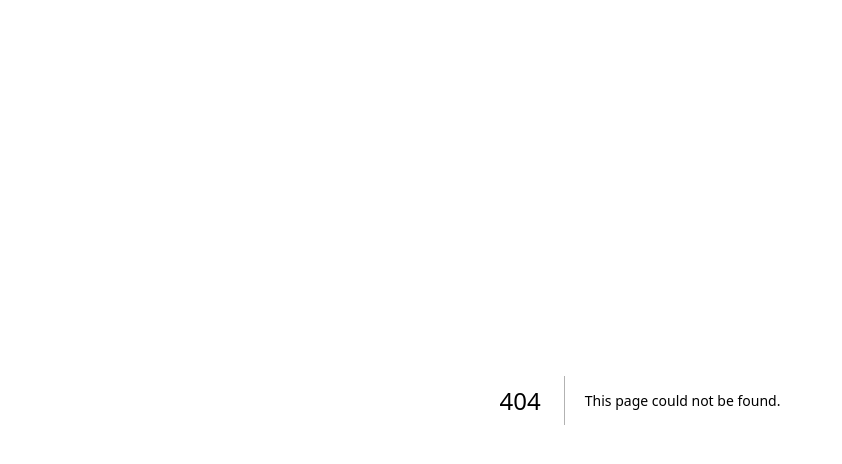
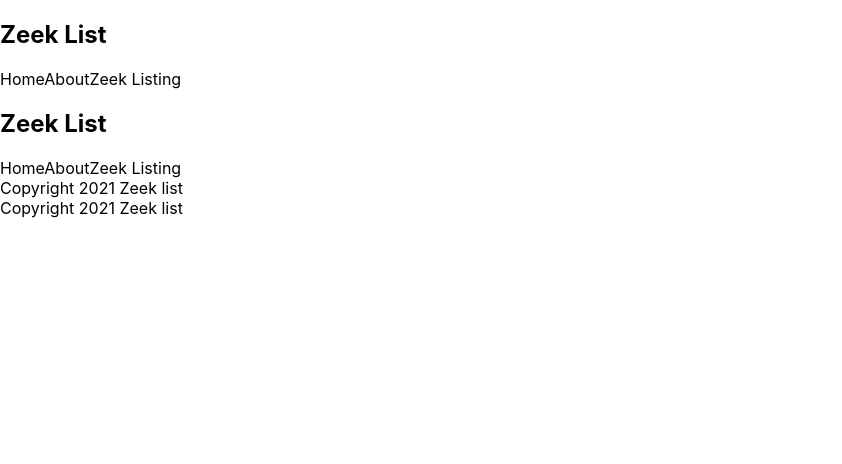
Before and after one commit to zeek-mansur/Zeek-lists, a Next.js app: page /components/Layout in a window 1280 px wide. Before the commit this address had no page. Shown: the top 464 px of the page, without its empty margins (0-842 px from the left). Built offline with nearby package versions, Linux system fonts and the light colour scheme.

Commit message:
Adding Layout Component

```diff
--- a/pages/_app.js
+++ b/pages/_app.js
@@ -1,7 +1,13 @@
 import '../styles/globals.css'
+import Layout from './components/Layout'
 
 function MyApp({ Component, pageProps }) {
-  return <Component {...pageProps} />
+  return (
+
+    <Layout>
+      <Component {...pageProps} />
+    </Layout>
+  )
 }
 
 export default MyApp
--- /dev/null
+++ b/pages/components/Layout.js
@@ -0,0 +1,16 @@
+import Footer from "./Footer";
+import Navbar from "./NavBar";
+
+const Layout = ({children}) => {
+    return (
+
+        <div className="content">
+
+            <Navbar />
+            {children}
+            <Footer />
+        </div>
+     );
+}
+
+export default Layout;
--- a/pages/index.js
+++ b/pages/index.js
@@ -8,7 +8,6 @@
 export default function Home() {
   return (
     <div>
-      <Navbar></Navbar>
      <h1>Homepage</h1>
      <p>
      Lorem Ipsum is simply dummy text of the printing and typesetting industry. Lorem Ipsum has been the industry's standard dummy text ever since the 1500s, when an unknown printer took a galley of type and scrambled it to make a type specimen book. It has survived not only five centuries, but also the leap into electronic typesetting, remaining essentially unchanged. It was popularised in the 1960s with the release of Letraset sheets containing Lorem Ipsum passages, and more recently with desktop publishing software like Aldus PageMaker including versions of Lorem Ipsum.
@@ -16,8 +15,6 @@
      <Link href='/zeek'>
        See Zeek list
      </Link>
-     <Footer>
-     </Footer>
     </div>
   )
 }
```
